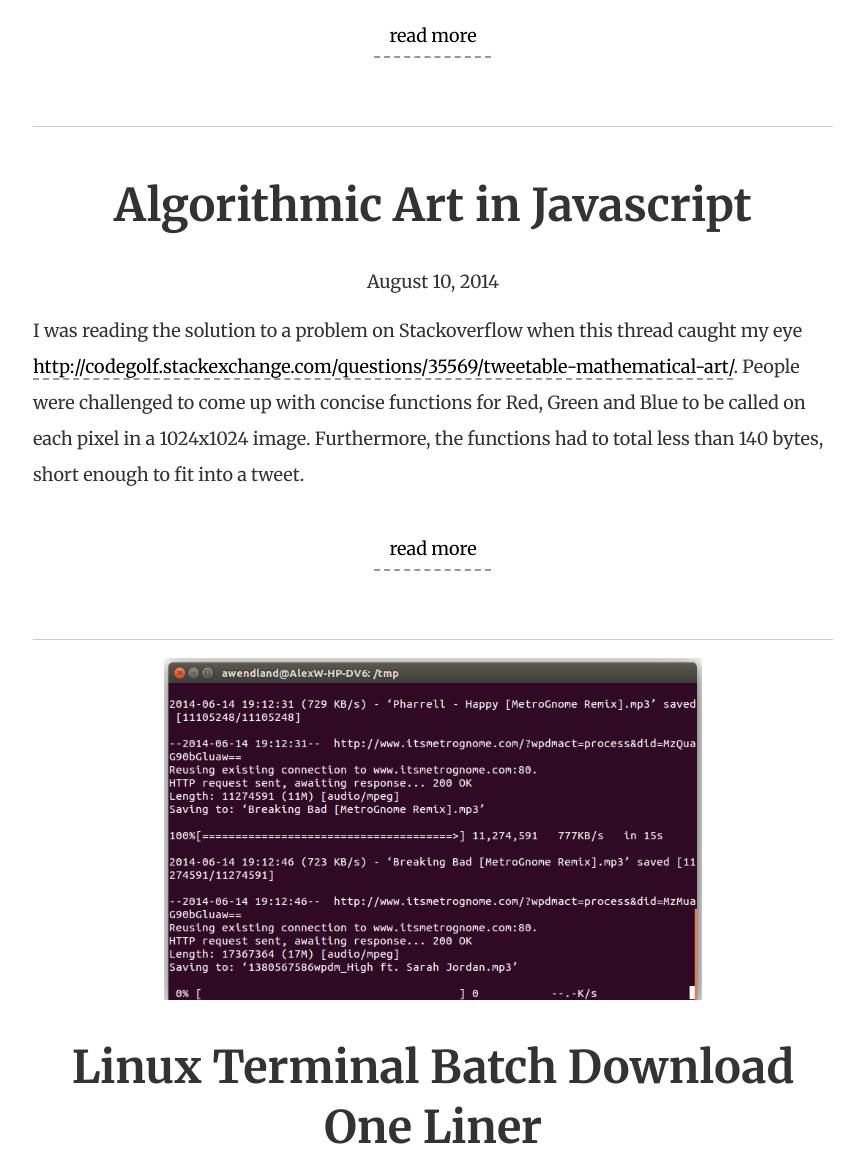
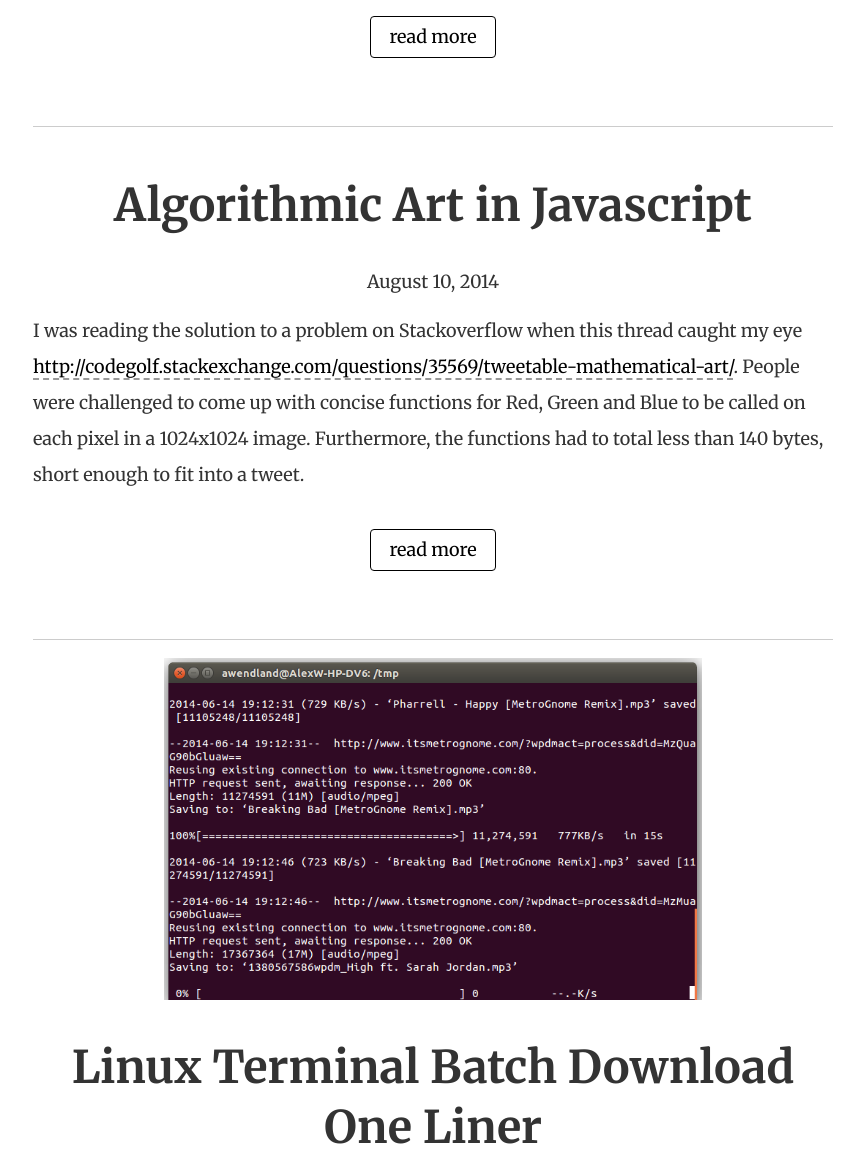
Before and after one commit to awendland/blog, a Jekyll site: the page built from index.html, in a window 1280 px wide and 1400 px high, scrolled down 852 px. Shown: the part 244-1400 px from the top of the window, without its empty margins (207-1071 px from the left). Built offline with Jekyll 4.4.1, drawn with Linux system fonts in a browser that asks for light colours; nearby versions of some CDN libraries; Markdown is read by kramdown in place of the engine named in the settings.

Commit message:
Don't apply link style to "read more" buttons

```diff
--- a/css/less/components/post.less
+++ b/css/less/components/post.less
@@ -32,7 +32,7 @@
                 border-radius: 3px;
             }
         }
-        a {
+        a:not(.button) {
             border: .15em dashed fade(@textColor, 50%);
             border-top-width: 0;
             border-left-width: 0;
--- a/css/main.css
+++ b/css/main.css
@@ -764,7 +764,7 @@
   border: 1px dashed #ccc;
   border-radius: 3px;
 }
-.post > .body a {
+.post > .body a:not(.button) {
   border: 0.15em dashed rgba(51, 51, 51, 0.5);
   border-top-width: 0;
   border-left-width: 0;
@@ -772,8 +772,8 @@
   -webkit-transition: border .1s;
   transition: border .1s;
 }
-.post > .body a:hover,
-.post > .body a:focus {
+.post > .body a:not(.button):hover,
+.post > .body a:not(.button):focus {
   text-decoration: none;
   cursor: pointer;
   border-color: #333333;
```
